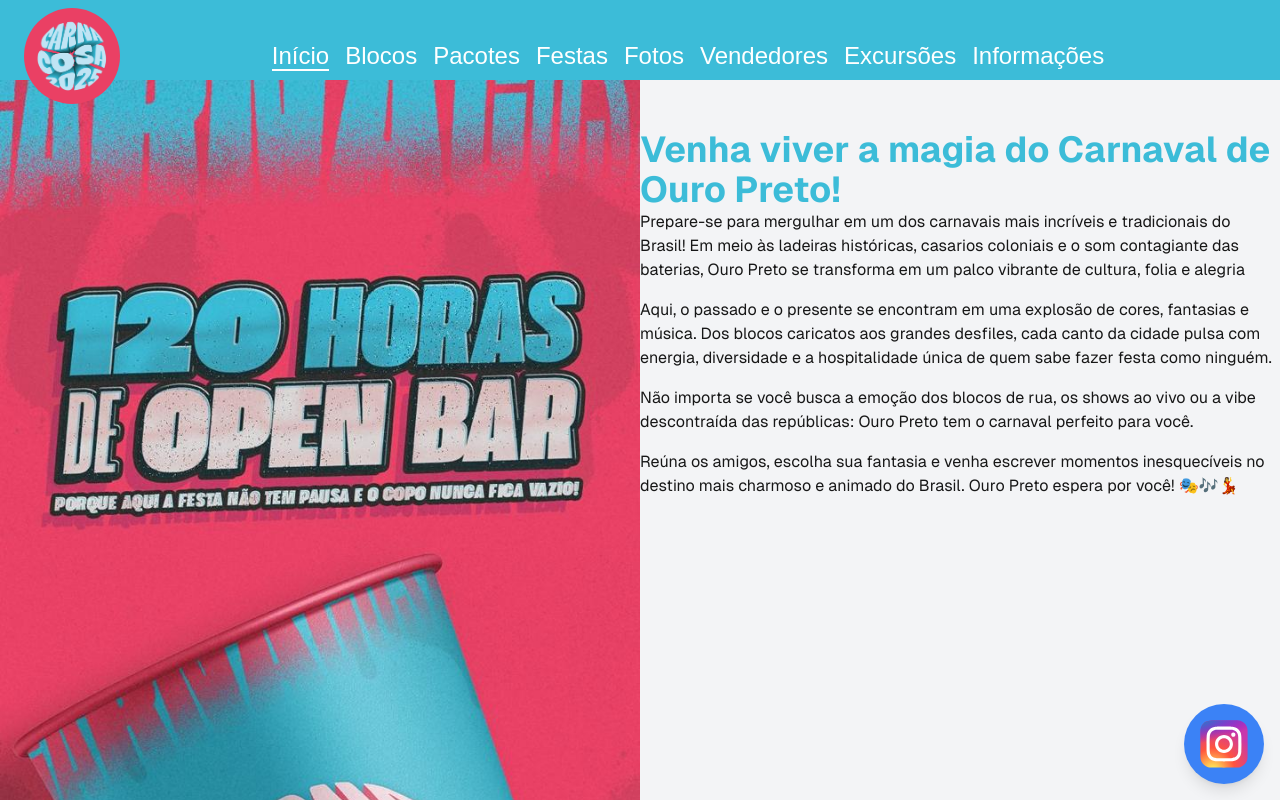
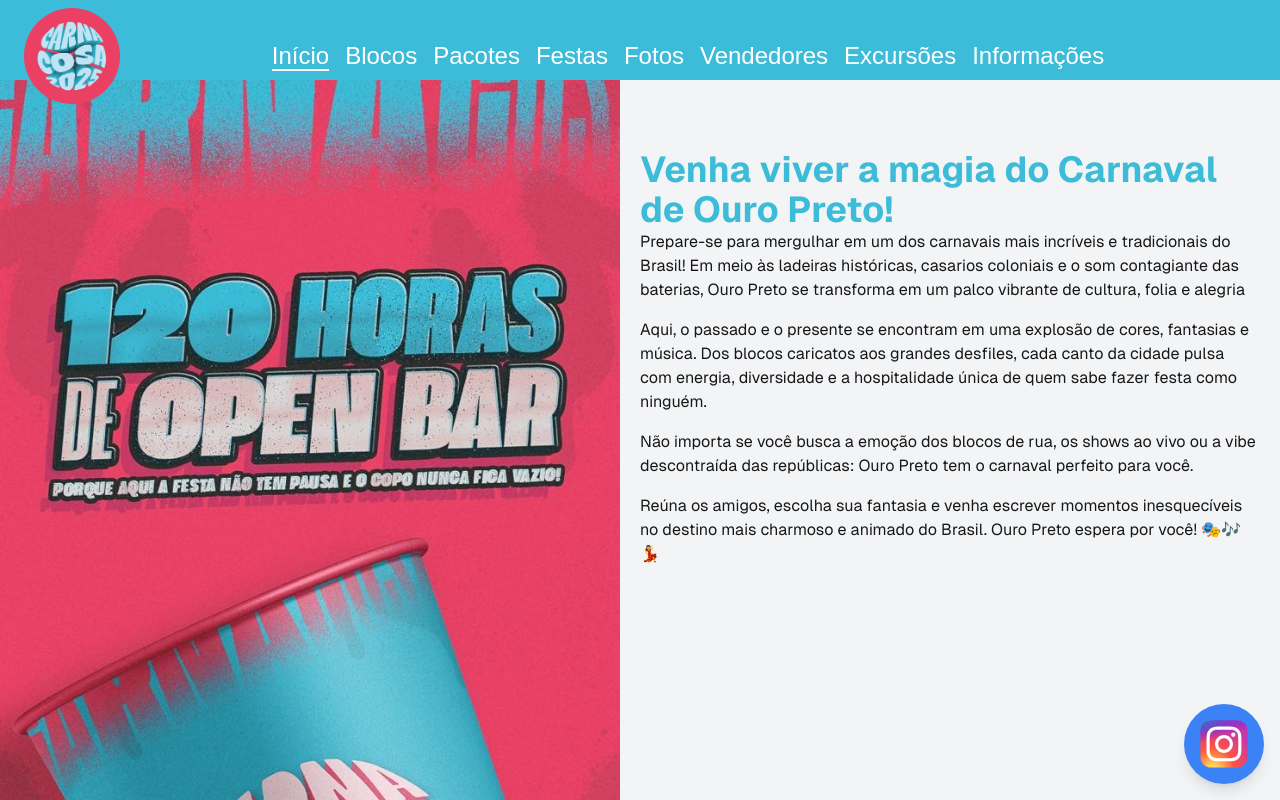
Before and after one commit to lucasFilppe/carna-cosa, a Next.js app: page / in a window 1280 px wide. Shown: the top 800 px of the page. Built offline with nearby package versions, Linux system fonts and the light colour scheme.

Commit message:
adicionando espaçamento para o texto da pagina principal

```diff
--- a/app/page.tsx
+++ b/app/page.tsx
@@ -20,7 +20,7 @@ export default function Home() {
 
         <section
           id="Início"
-          className="min-h-screen bg-gray-100  flex items-center"
+          className="min-h-screen bg-gray-100  flex items-center "
         >
           <div className="container mx-auto flex flex-col md:flex-row">
             {/* Coluna do Carrossel */}
@@ -29,7 +29,7 @@ export default function Home() {
             </div>
 
             {/* Coluna do Texto */}
-            <div className="w-full md:w-1/2">
+            <div className="w-full md:w-1/2 m-5">
               <h1 className="text-4xl font-bold text-center md:text-left text-customBlue pt-20">
                 Venha viver a magia do Carnaval de Ouro Preto!
               </h1>
```
